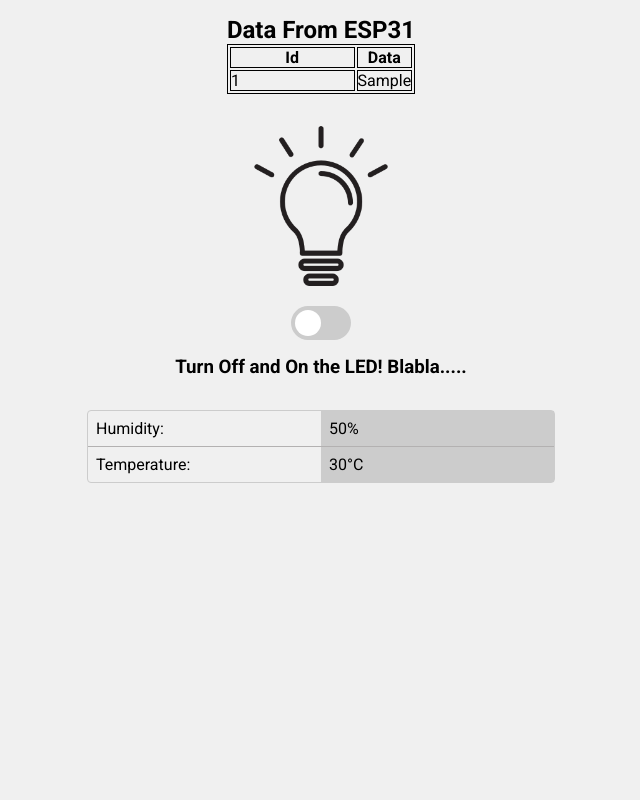
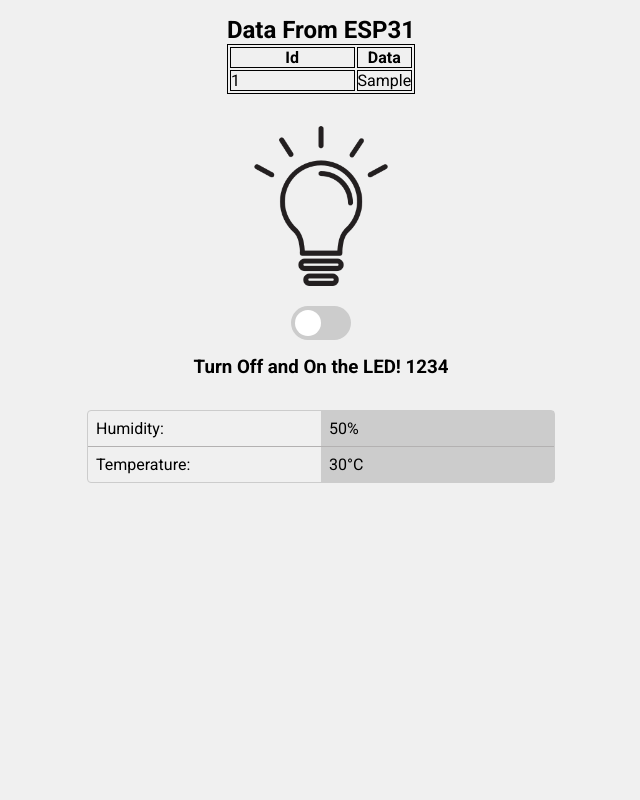
Before and after one commit to sherwanm/esp32, a PHP site: page / in a window 1280 px wide. Shown: the whole page, without its empty margins (319-959 px from the left). Run offline with PHP 8.4, Linux system fonts and the light colour scheme; tables that the repository leaves empty or names only in its code hold one stand-in row (values such as "Sample post"); data that the repository does not hold is empty.

Commit message:
Update index.php

```diff
--- a/index.php
+++ b/index.php
@@ -70,7 +70,7 @@ CloseCon($con);
                 <span class="slider round"></span>
             </label>
 
-            <h3>Turn Off and On the LED! Blabla.....</h3>
+            <h3>Turn Off and On the LED! 1234</h3>
         </section>
         <section class="dht-data">
             <div class="table-wrapper">
```
